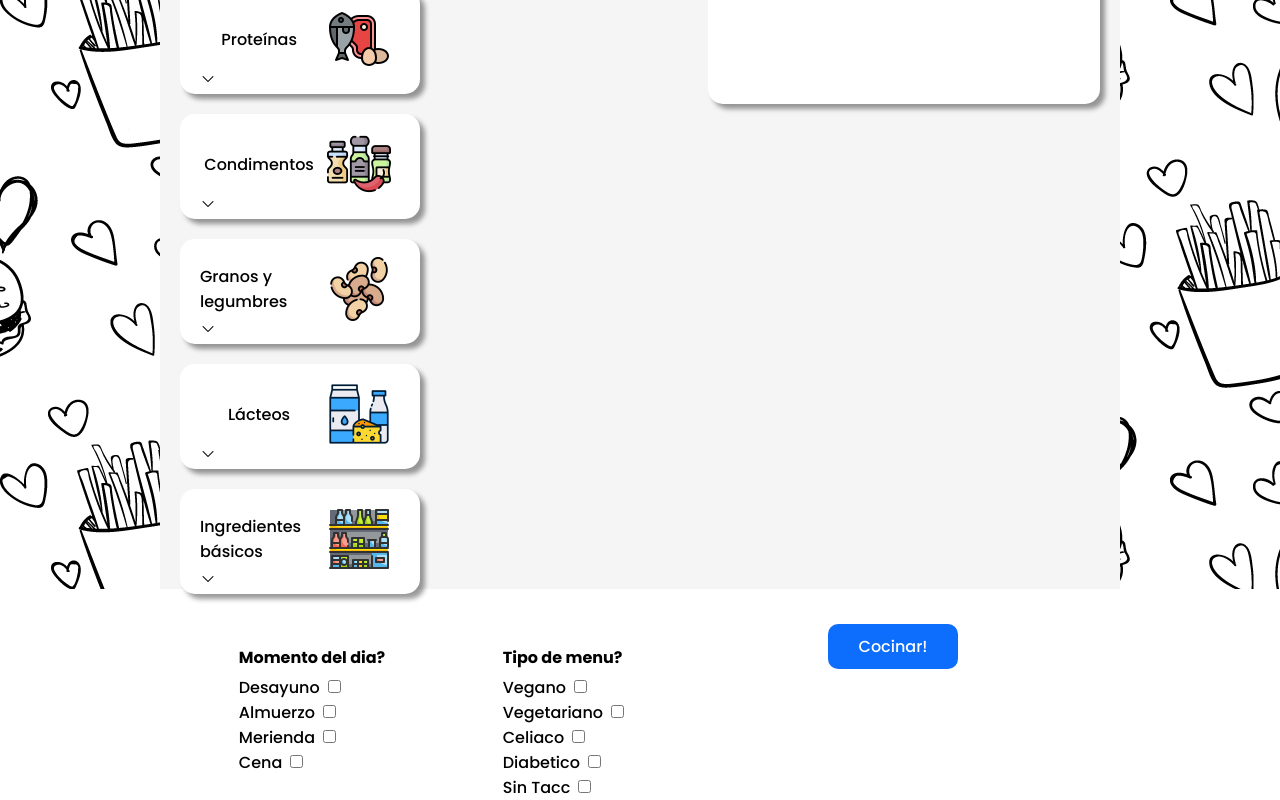
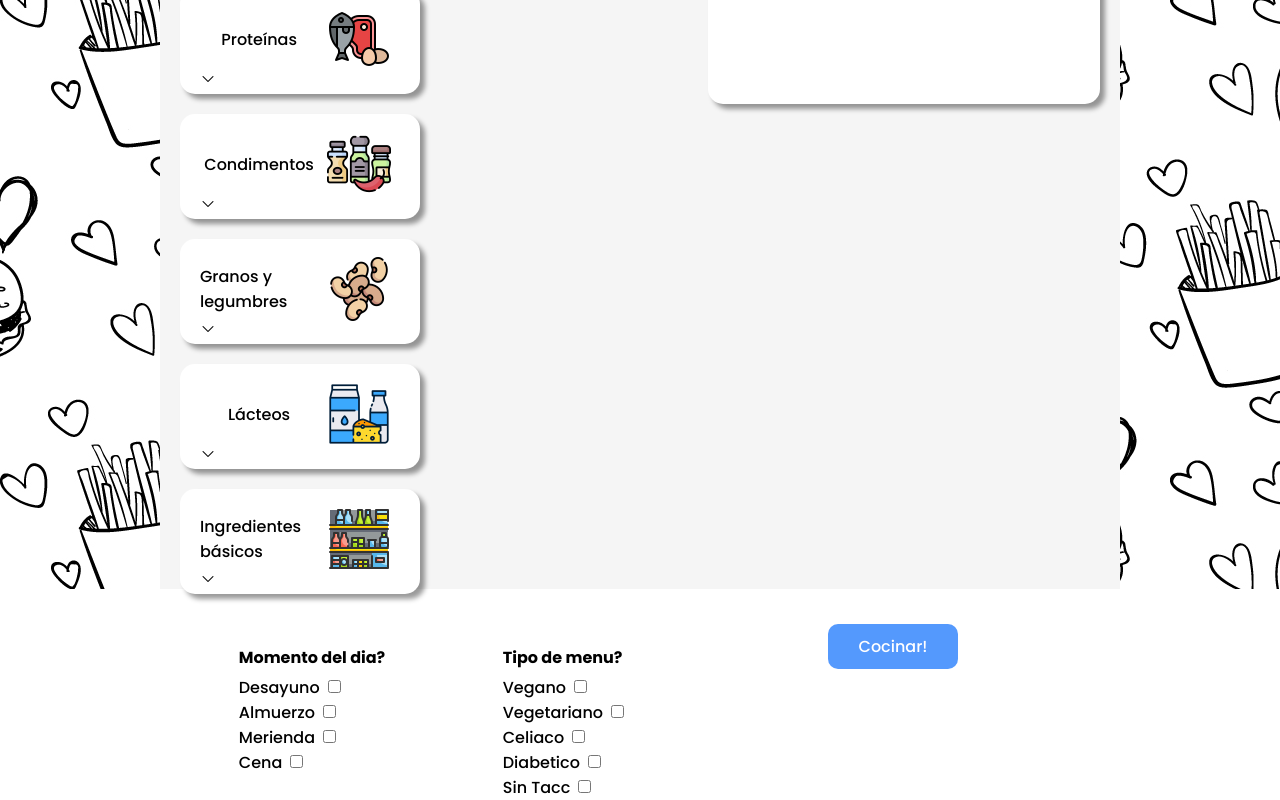
Before and after one commit to MateoGraumann/cocinalo-ia, a React (Create React App) app in the folder cocinalo/: page /cocinalo in a window 1280 px wide. Shown: the part 211-1011 px from the top of the page. Built offline with nearby package versions, Linux system fonts and the light colour scheme.

Commit message:
Cocinalo checkboxes changes

```diff
--- a/cocinalo/src/pages/Cocinalo.jsx
+++ b/cocinalo/src/pages/Cocinalo.jsx
@@ -1,4 +1,4 @@
-import { useEffect, useState } from 'react';
+import { useState } from 'react';
 import { UseChatGPT } from '../hooks/ChatGPT';
 
 // ICONS
@@ -19,6 +19,8 @@ export default function Cocinalo(){
     const [cardSelected, setCardSelected] = useState("");
     const [igredientsCategory, setIngredientsCategory] = useState([]);
     const [ingredientsSelected, setIngredients] = useState([]);
+    const [menuHour, setMenuHour] = useState([]);
+    const [menuType, setMenuType] = useState([]);
 
     const categories = [
         {
@@ -222,19 +224,31 @@ export default function Cocinalo(){
     ]
 
     const handleMakeQuery = () => {
-        let query = `Tengo los siguientes ingredientes: ${ingredientsSelected.join(", ")}. Quiero que me realices una receta para mi desayuno`
+        let query = `Tengo los siguientes ingredientes: ${ingredientsSelected.join(", ")} ${menuHour.length > 0 ? ". Quiero que me realices un menu para mi: " + menuHour + "." : ".Quiero que me realices un menu con los ingredientes propuestos."} ${menuType.length>0 ? "Mi menu debe ser apto para: " + menuType : ""}`
 
-        alert(query)
+        UseChatGPT(query).then((p)=>{
+            if(!p.error){
+                console.log(p.data)
+            }
+        })
+
     };
 
+    const handleMenuHour = (momentoftheday) => {
+        if(menuHour.includes(momentoftheday)){
+            setMenuHour(prevMenuHour => prevMenuHour.filter(item => item !== momentoftheday))
+        }else{
+            setMenuHour(prevMenuHour => [...prevMenuHour, momentoftheday])
+        }
+    };
 
-    // useEffect(() => {
-    //     UseChatGPT("Quien es messi").then((p)=>{
-    //         if(!p.error){
-    //             console.log(p.data)
-    //         }
-    //     })
-    // })
+    const handleMenuType = (type) => {
+        if(menuType.includes(type)){
+            setMenuType(prevMenuType => prevMenuType.filter(item => item !== type))
+        }else{
+            setMenuType(prevMenuType => [...prevMenuType, type])
+        }
+    };
 
     return(
         <>
@@ -263,22 +277,22 @@ export default function Cocinalo(){
                         <div className="Cocinalo-checkbox">
                             <div className="Checkbox-1">
                                 <h4>Momento del dia?</h4>
-                                Desayuno <input type='checkbox' name='breakfast'/><br/>
-                                Almuerzo <input type='checkbox' name='launch'/><br/>
-                                Merienda <input type='checkbox' name='snack'/><br/>
-                                Cena <input type='checkbox' name='dinner'/><br/>
+                                Desayuno <input type='checkbox' name='desayuno' onChange={(e)=>handleMenuHour(e.target.name)}/><br/>
+                                Almuerzo <input type='checkbox' name='almuerzo' onChange={(e)=>handleMenuHour(e.target.name)}/><br/>
+                                Merienda <input type='checkbox' name='merienda' onChange={(e)=>handleMenuHour(e.target.name)}/><br/>
+                                Cena <input type='checkbox' name='cena' onChange={(e)=>handleMenuHour(e.target.name)}/><br/>
                             </div>
                             <div className="Checkbox-2">
                                 <h4>Tipo de menu?</h4>
-                                Vegano <input type='checkbox' name='vegan'/><br/>
-                                Vegetariano <input type='checkbox' name='vegetarian'/><br/>
-                                Celiaco <input type='checkbox' name='celiac'/><br/>
-                                Diabetico <input type='checkbox' name='diabetic'/><br/>
-                                Sin Tacc <input type='checkbox' name='not-tacc'/><br/>
+                                Vegano <input type='checkbox' name='vegano' onChange={(e)=>handleMenuType(e.target.name)}/><br/>
+                                Vegetariano <input type='checkbox' name='vegetariano' onChange={(e)=>handleMenuType(e.target.name)}/><br/>
+                                Celiaco <input type='checkbox' name='celiaco' onChange={(e)=>handleMenuType(e.target.name)}/><br/>
+                                Diabetico <input type='checkbox' name='diabetico' onChange={(e)=>handleMenuType(e.target.name)}/><br/>
+                                Sin Tacc <input type='checkbox' name='sin-tacc' onChange={(e)=>handleMenuType(e.target.name)}/><br/>
                             </div>
                         </div>
-                        <div className="Cocinar-button-container" onClick={handleMakeQuery}>
-                            <div className="Cocinar-button">Cocinar!</div>
+                        <div className={ingredientsSelected.length === 0 ? "Cocinar-button-container-disabled" : "Cocinar-button-container"} onClick={handleMakeQuery}>
+                            <div className={ingredientsSelected.length === 0 ? "Cocinar-button-disabled" : "Cocinar-button"}>Cocinar!</div>
                         </div>
                     </div>
                 </div>
--- a/cocinalo/src/styles/Cocinalo.css
+++ b/cocinalo/src/styles/Cocinalo.css
@@ -48,10 +48,28 @@
     cursor: pointer;
 }
 
+.Cocinar-button-disabled{
+    text-align: center;
+    border-radius: 10px;
+    color: rgb(255, 255, 255);
+    padding: 10px 15px;
+    background-color: #0d6efd;
+    width: 100px;
+    height: 25px;
+    cursor: not-allowed;
+}
+
 .Cocinar-button-container{
     width: 45%;
     display: flex;
     justify-content: center;
+}
+
+.Cocinar-button-container-disabled{
+    width: 45%;
+    display: flex;
+    justify-content: center;
+    opacity: 0.7;
 }
 
 .Cocinalo-checkbox{
```
